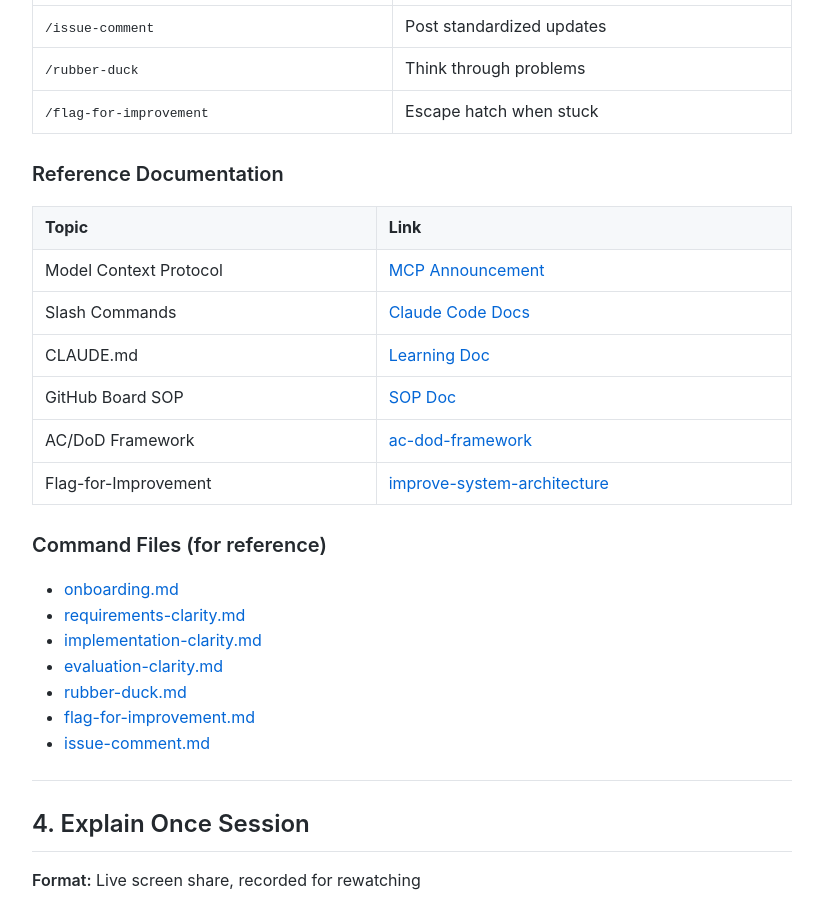
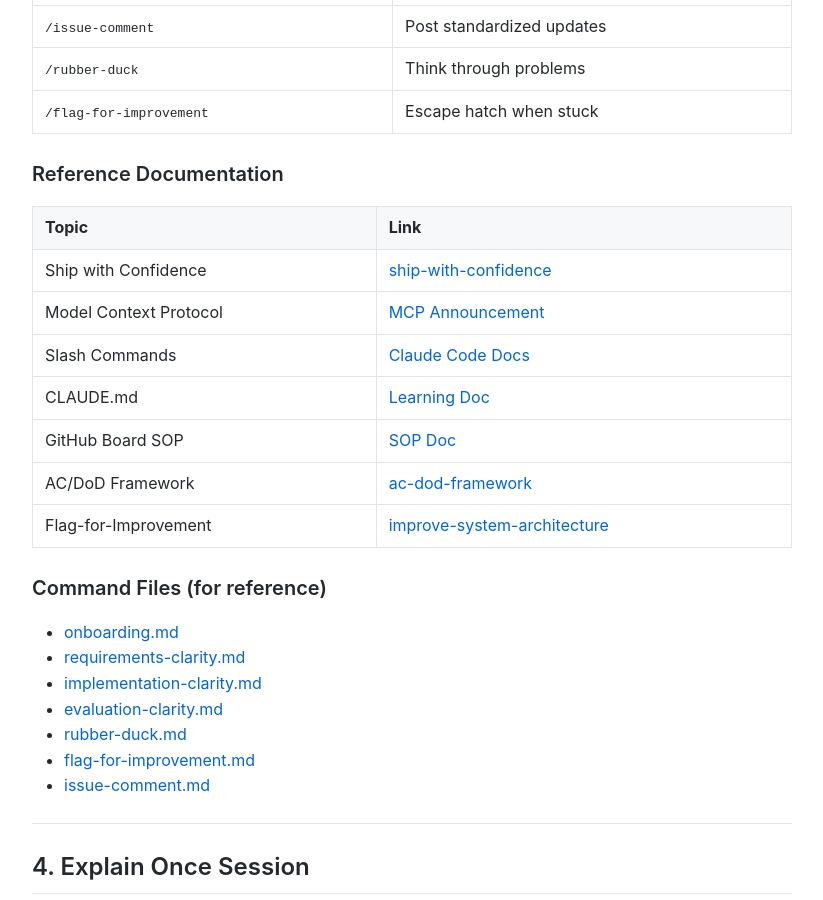
Before and after one commit to MariusWilsch/public-wilsch-ai-pages, a Jekyll site: the page built from global/mohamed-onboarding-reference.md, in a window 1280 px wide and 900 px high, scrolled down 1767 px. Shown: the whole window, without its empty margins (228-1051 px from the left). Built offline with Jekyll 4.4.1, drawn with Linux system fonts in a browser that asks for light colours; our own code applies the rules of GitHub Pages for plain Markdown files.

Commit message:
Sync from hippocampus 2026-01-18

```diff
--- a/global/mohamed-onboarding-reference.md
+++ b/global/mohamed-onboarding-reference.md
@@ -73,6 +73,7 @@ claude mcp add -s user -t http hand-picked-tools https://metamcp.iitr-cloud.de/m
 
 | Topic | Link |
 |-------|------|
+| Ship with Confidence | [ship-with-confidence](https://mariuswilsch.github.io/public-wilsch-ai-pages/global/ship-with-confidence) |
 | Model Context Protocol | [MCP Announcement](https://www.anthropic.com/news/model-context-protocol) |
 | Slash Commands | [Claude Code Docs](https://code.claude.com/docs/en/slash-commands) |
 | CLAUDE.md | [Learning Doc](https://docs.google.com/document/d/1U4x9o_oAfLBeQqKCUK_odQAA3D6SZSVA5A6VU-B0X2k/edit?tab=t.0#heading=h.vm57fatrx2rm) |
```
